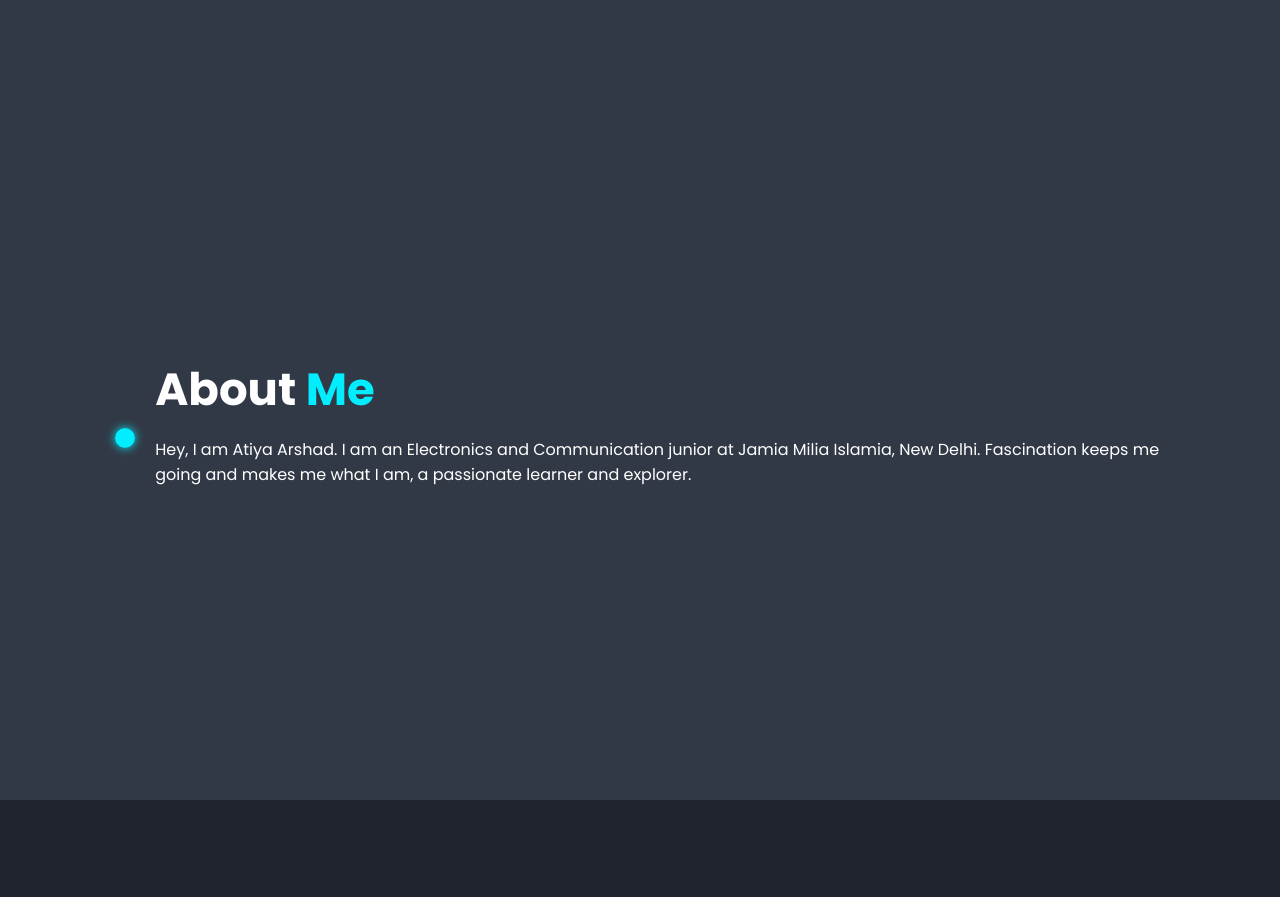
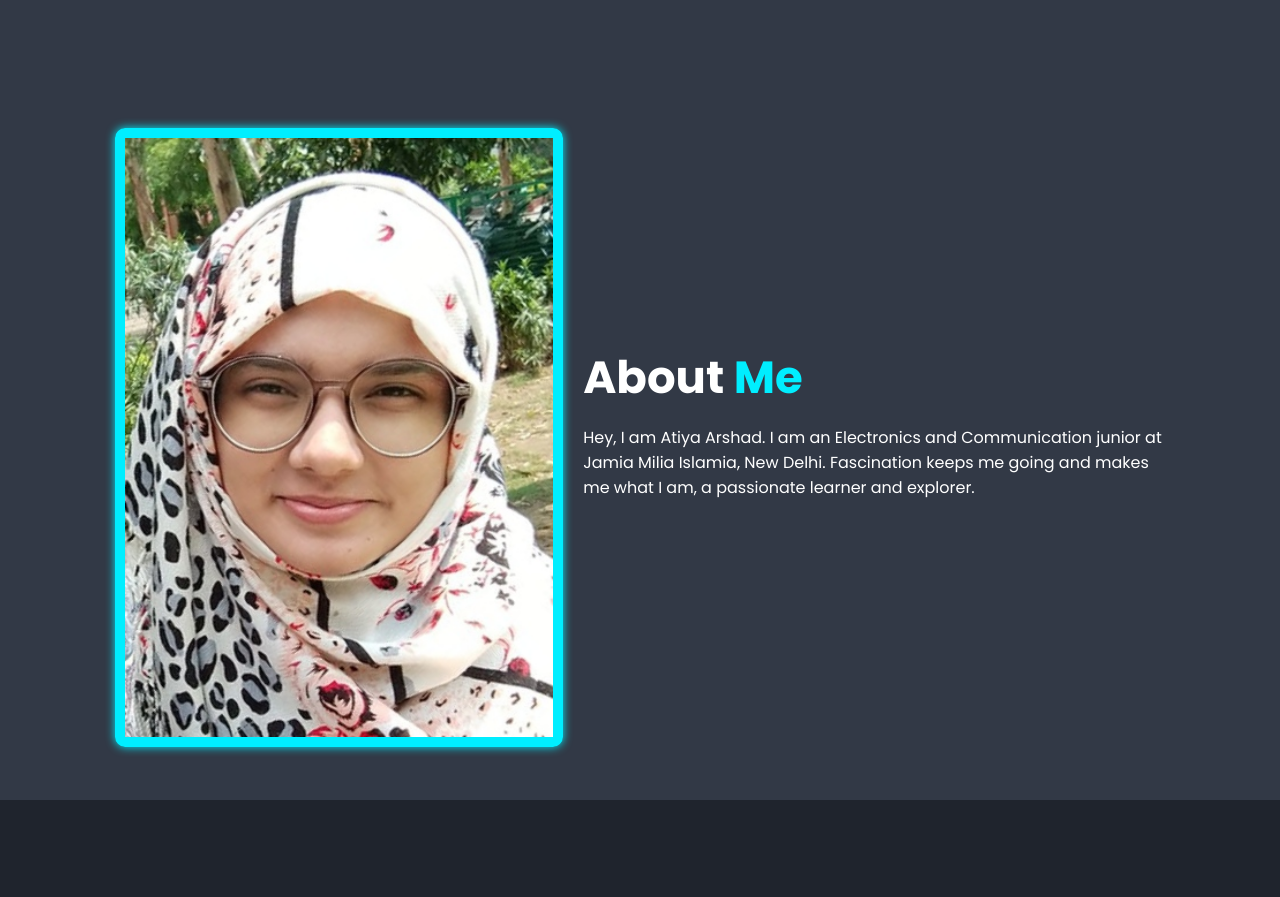
Before and after one commit to AtiyaArshad/My-Portfolio, a plain HTML site: page index.html in a window 1280 px wide. Shown: the part 800-1697 px from the top of the page. Drawn offline with nearby package versions, Linux system fonts and the light colour scheme; a script that the page names is missing.

Commit message:
Update index.html

```diff
--- a/index.html
+++ b/index.html
@@ -52,7 +52,7 @@
     <!-- about section design -->
     <section class="about" id="about">
       <div class="about-img">
-        <img src="myimages.jpg" alt="">
+        <img src="myimage.jpg" alt="">
       </div>
       <div class="about-content">
         <h2 class="heading">About<span> Me</span></h2>
```
